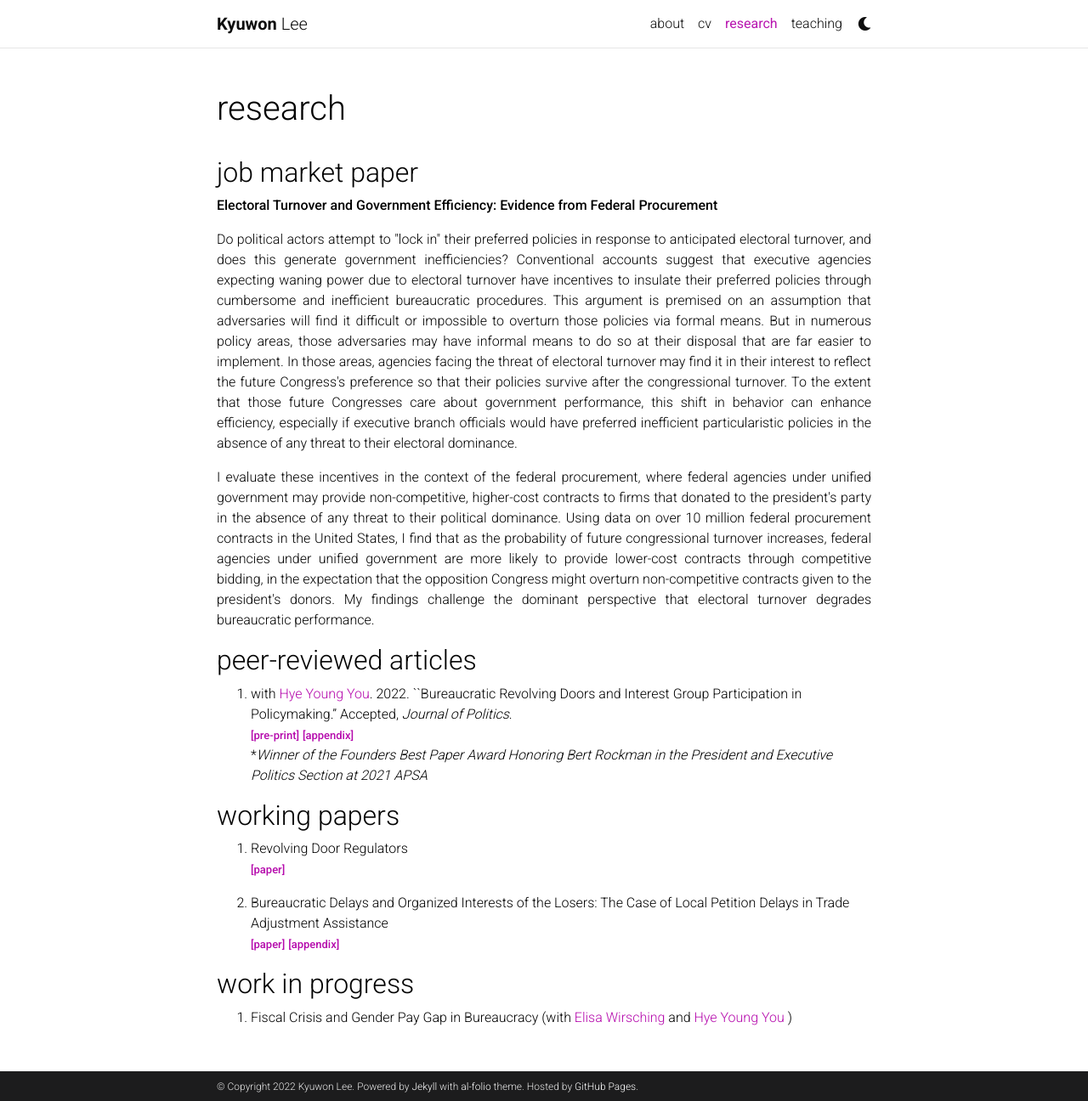
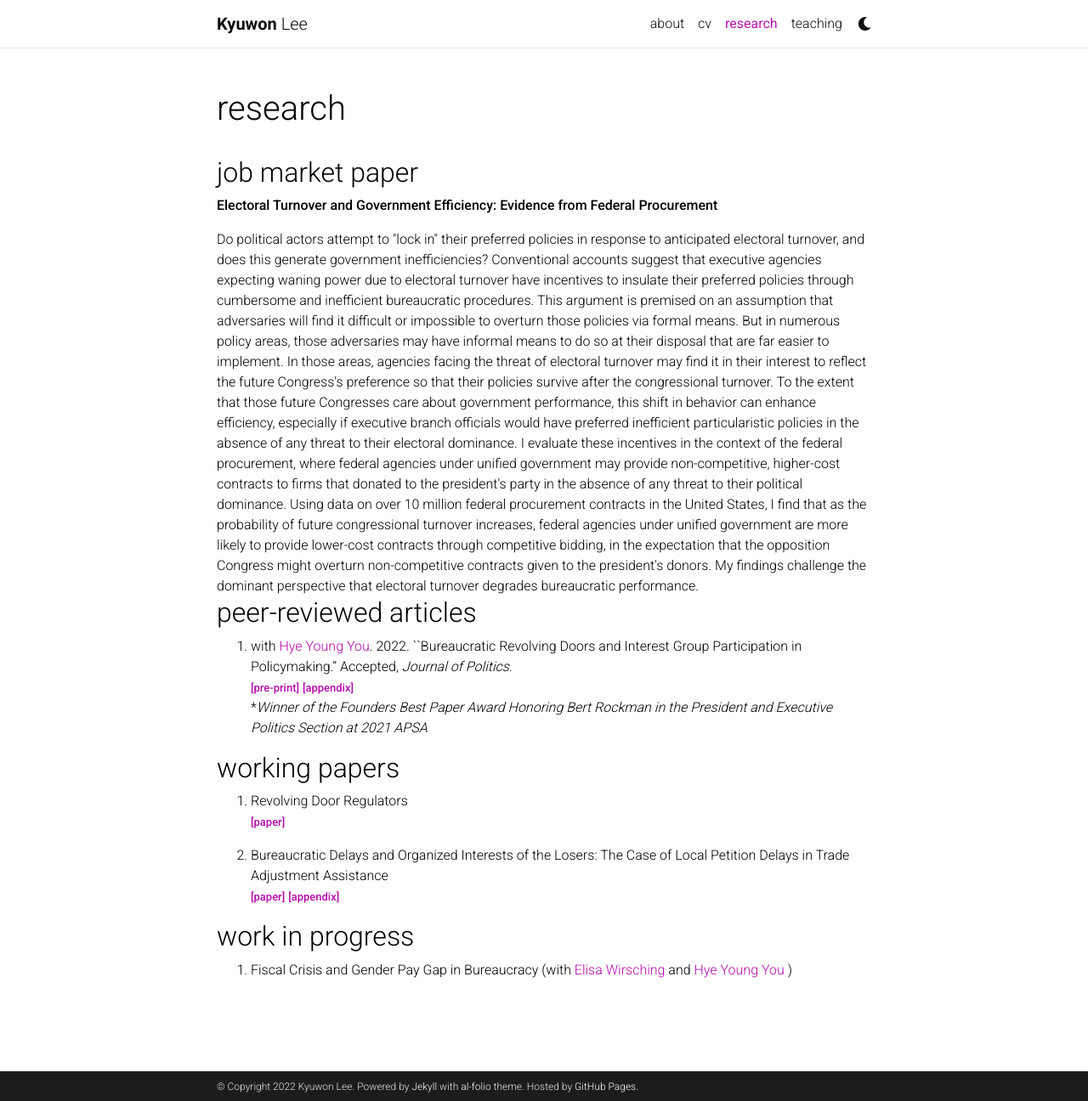
Before and after one commit to kyuwon-lee/kyuwon-lee.github.io, a Jekyll site: the page built from _pages/Research.md, in a window 1280 px wide and 1296 px high. Shown: the whole window at 85% size. Built offline with Jekyll 4.4.1, drawn with Linux system fonts in a browser that asks for light colours; comment, search, counter and statistics services are not loaded; a style sheet for code colours, icons or effects is not loaded.

Commit message:
Update Research.md

```diff
--- a/_pages/Research.md
+++ b/_pages/Research.md
@@ -8,11 +8,11 @@ nav: true
 ## job market paper
 **Electoral Turnover and Government Efficiency: Evidence from Federal Procurement**
 
-<p style="text-align: justify;"><font size="3">
-Do political actors attempt to "lock in" their preferred policies in response to anticipated electoral turnover, and does this generate government inefficiencies? Conventional accounts suggest that executive agencies expecting waning power due to electoral turnover have incentives to insulate their preferred policies through cumbersome and inefficient bureaucratic procedures. This argument is premised on an assumption that adversaries will find it difficult or impossible to overturn those policies via formal means. But in numerous policy areas, those adversaries may have informal means to do so at their disposal that are far easier to implement. In those areas, agencies facing the threat of electoral turnover may find it in their interest to reflect the future Congress's preference so that their policies survive after the congressional turnover. To the extent that those future Congresses care about government performance, this shift in behavior can enhance efficiency, especially if executive branch officials would have preferred inefficient particularistic policies in the absence of any threat to their electoral dominance.</font></p>
+<font size="3">
+Do political actors attempt to "lock in" their preferred policies in response to anticipated electoral turnover, and does this generate government inefficiencies? Conventional accounts suggest that executive agencies expecting waning power due to electoral turnover have incentives to insulate their preferred policies through cumbersome and inefficient bureaucratic procedures. This argument is premised on an assumption that adversaries will find it difficult or impossible to overturn those policies via formal means. But in numerous policy areas, those adversaries may have informal means to do so at their disposal that are far easier to implement. In those areas, agencies facing the threat of electoral turnover may find it in their interest to reflect the future Congress's preference so that their policies survive after the congressional turnover. To the extent that those future Congresses care about government performance, this shift in behavior can enhance efficiency, especially if executive branch officials would have preferred inefficient particularistic policies in the absence of any threat to their electoral dominance.</font>
 
-<p style="text-align: justify;"><font size="3">
- I evaluate these incentives in the context of the federal procurement, where federal agencies under unified government may provide non-competitive, higher-cost contracts to firms that donated to the president's party in the absence of any threat to their political dominance. Using data on over 10 million federal procurement contracts in the United States, I find that as the probability of future congressional turnover increases, federal agencies under unified government are more likely to provide lower-cost contracts through competitive bidding, in the expectation that the opposition Congress might overturn non-competitive contracts given to the president's donors. My findings challenge the dominant perspective that electoral turnover degrades bureaucratic performance.</font></p>
+<font size="3">
+ I evaluate these incentives in the context of the federal procurement, where federal agencies under unified government may provide non-competitive, higher-cost contracts to firms that donated to the president's party in the absence of any threat to their political dominance. Using data on over 10 million federal procurement contracts in the United States, I find that as the probability of future congressional turnover increases, federal agencies under unified government are more likely to provide lower-cost contracts through competitive bidding, in the expectation that the opposition Congress might overturn non-competitive contracts given to the president's donors. My findings challenge the dominant perspective that electoral turnover degrades bureaucratic performance.</font>
 
 
 ## peer-reviewed articles
```
